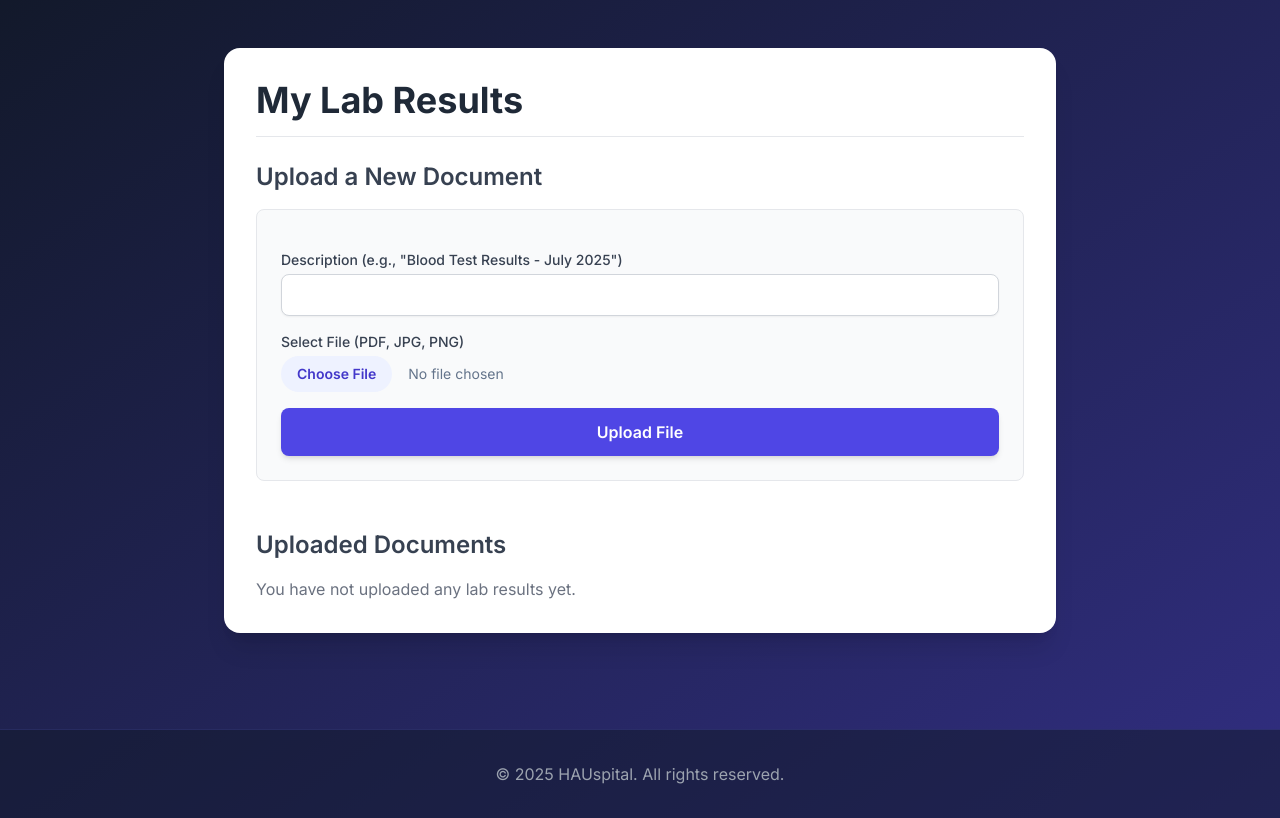
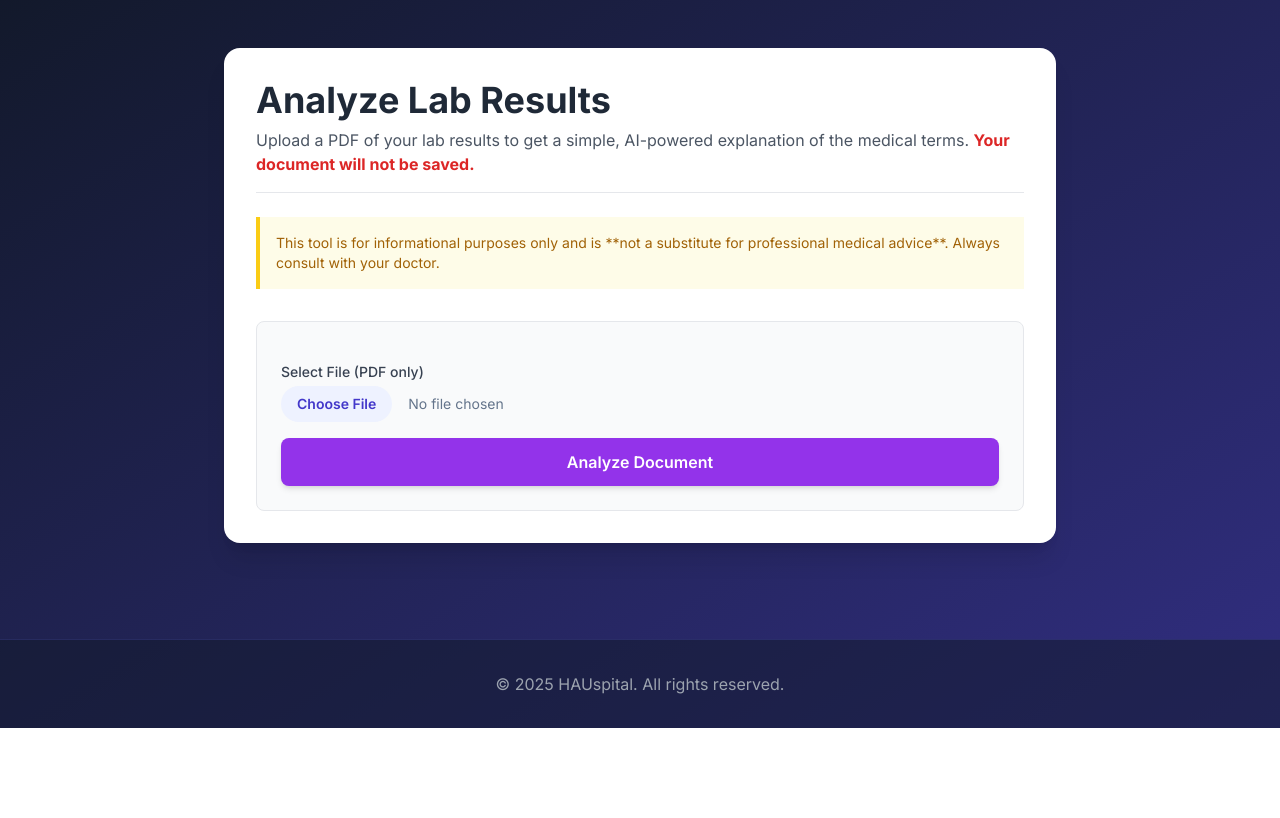
Before and after one commit to Japuri/OBJORPROG, a Django app: page /lab-results/ in a window 1280 px wide. Shown: the part 73-891 px from the top of the page. After the commit the page ends 801 px from the top, so only its background shows below. Run offline with Django 5.2, Linux system fonts and the light colour scheme; a user stored in the database is signed in; data comes from the database, SQL or seed files in the repository; both versions use the stored data as it was after the commit; some libraries are stand-ins or nearby versions.

Commit message:
created a ai logic for my lab_results, and updated Lab_results.html, added new path in urls.py, and major add ons for views.py

```diff
--- a/myapp/main/templates/main/lab_results.html
+++ b/myapp/main/templates/main/lab_results.html
@@ -1,102 +1,95 @@
-{% extends 'main/base.html' %} <!-- This assumes you have a base.html template -->
+{% extends 'main/base.html' %}
 {% load static %}
 
-{% block title %}My Lab Results - HAUspital{% endblock %}
+{% block title %}Analyze Lab Results - HAUspital{% endblock %}
 
 {% block content %}
 <div class="w-full max-w-4xl mx-auto py-12 px-4 sm:px-6 lg:px-8">
     <div class="bg-white p-8 rounded-2xl shadow-xl">
-        <h1 class="text-3xl md:text-4xl font-bold text-gray-800 mb-6 border-b pb-4">My Lab Results</h1>
+        <div class="border-b pb-4 mb-6">
+            <h1 class="text-3xl md:text-4xl font-bold text-gray-800">Analyze Lab Results</h1>
+            <p class="text-gray-600 mt-2">Upload a PDF of your lab results to get a simple, AI-powered explanation of the medical terms. <strong class="text-red-600">Your document will not be saved.</strong></p>
+        </div>
 
-        <!-- SECTION 1: UPLOAD NEW RESULT -->
-        <section class="mb-12">
-            <h2 class="text-2xl font-semibold text-gray-700 mb-4">Upload a New Document</h2>
+        <!-- Disclaimer -->
+        <div class="bg-yellow-50 border-l-4 border-yellow-400 p-4 mb-8">
+            <div class="flex">
+                <div>
+                    <p class="text-sm text-yellow-700">
+                        This tool is for informational purposes only and is **not a substitute for professional medical advice**. Always consult with your doctor.
+                    </p>
+                </div>
+            </div>
+        </div>
 
-            <form id="upload-form" class="space-y-4 p-6 bg-gray-50 rounded-lg border">
+        <!-- Analyzer Form -->
+        <form id="analyze-form" class="space-y-4 p-6 bg-gray-50 rounded-lg border">
             {% csrf_token %}
             <div>
-                    <label for="description" class="block text-sm font-medium text-gray-700">Description (e.g., "Blood Test Results - July 2025")</label>
-                    <input type="text" name="description" id="description" class="mt-1 block w-full border border-gray-300 rounded-lg shadow-sm p-2 focus:ring-indigo-500 focus:border-indigo-500">
+                <label for="document" class="block text-sm font-medium text-gray-700">Select File (PDF only)</label>
+                <input type="file" name="document" id="document" required accept=".pdf" class="mt-1 block w-full text-sm text-slate-500 file:mr-4 file:py-2 file:px-4 file:rounded-full file:border-0 file:text-sm file:font-semibold file:bg-indigo-50 file:text-indigo-700 hover:file:bg-indigo-100 cursor-pointer">
             </div>
             <div>
-                    <label for="document" class="block text-sm font-medium text-gray-700">Select File (PDF, JPG, PNG)</label>
-                    <input type="file" name="document" id="document" required class="mt-1 block w-full text-sm text-slate-500 file:mr-4 file:py-2 file:px-4 file:rounded-full file:border-0 file:text-sm file:font-semibold file:bg-indigo-50 file:text-indigo-700 hover:file:bg-indigo-100 cursor-pointer">
-                </div>
-                <div>
-                    <button type="submit" id="upload-button" class="w-full bg-indigo-600 text-white py-3 px-6 rounded-lg font-semibold hover:bg-indigo-700 shadow-md">
-                        Upload File
+                <button type="submit" id="analyze-button" class="w-full bg-purple-600 text-white py-3 px-6 rounded-lg font-semibold hover:bg-purple-700 shadow-md">
+                    Analyze Document
                 </button>
             </div>
         </form>
-            <div id="upload-status" class="mt-4 text-center"></div>
-        </section>
 
-        <!-- SECTION 2: VIEW UPLOADED RESULTS -->
-        <section>
-            <h2 class="text-2xl font-semibold text-gray-700 mb-4">Uploaded Documents</h2>
-            <div id="results-list" class="space-y-3">
-                {% if user_lab_results %}
-                    {% for result in user_lab_results %}
-                        <div class="bg-gray-50 p-4 rounded-lg flex justify-between items-center border">
-                            <div>
-                                <p class="font-semibold text-gray-800">{{ result.description|default:result.document.name }}</p>
-                                <p class="text-sm text-gray-500">Uploaded on: {{ result.uploaded_at|date:"F d, Y" }}</p>
+        <!-- AI Explanation Result Area -->
+        <div id="explanation-container" class="hidden mt-8 pt-6 border-t">
+            <h2 class="text-2xl font-semibold text-gray-700 mb-4">AI Explanation</h2>
+            <div id="explanation-body" class="p-6 bg-gray-50 rounded-lg border prose max-w-none">
+                <!-- AI response will be inserted here -->
             </div>
-                            <a href="{{ result.document.url }}" target="_blank" class="text-indigo-600 hover:text-indigo-800 font-semibold">View File</a>
         </div>
-                    {% endfor %}
-                {% else %}
-                    <p class="text-gray-500">You have not uploaded any lab results yet.</p>
-                {% endif %}
-            </div>
-        </section>
     </div>
 </div>
 
 <script>
 document.addEventListener('DOMContentLoaded', () => {
-    const uploadForm = document.getElementById('upload-form');
+    const analyzeForm = document.getElementById('analyze-form');
 
-    if (uploadForm) {
-        const uploadButton = document.getElementById('upload-button');
-        const uploadStatus = document.getElementById('upload-status');
+    if (analyzeForm) {
+        const analyzeButton = document.getElementById('analyze-button');
+        const explanationContainer = document.getElementById('explanation-container');
+        const explanationBody = document.getElementById('explanation-body');
         const csrfToken = document.querySelector('[name=csrfmiddlewaretoken]').value;
 
-        uploadForm.addEventListener('submit', (e) => {
+        analyzeForm.addEventListener('submit', (e) => {
             e.preventDefault();
 
-            uploadButton.disabled = true;
-            uploadButton.textContent = 'Uploading...';
-            uploadStatus.textContent = '';
+            analyzeButton.disabled = true;
+            analyzeButton.textContent = 'Analyzing...';
+            explanationContainer.classList.remove('hidden');
+            explanationBody.innerHTML = '<p class="text-center text-gray-500">Reading your document and asking the AI... Please wait.</p>';
 
-            const formData = new FormData(uploadForm);
+            const formData = new FormData(analyzeForm);
 
-            fetch('/api/upload-result/', {
+            fetch('/api/analyze-document/', {
                 method: 'POST',
                 headers: {
                     'X-CSRFToken': csrfToken,
                 },
                 body: formData
             })
-            .then(response => {
-                if (!response.ok) {
-                    return response.json().then(err => { throw new Error(err.message || 'Upload failed.') });
-                }
-                return response.json();
-            })
+            .then(response => response.json())
             .then(data => {
-                if (data.status === 'success') {
-                    uploadStatus.innerHTML = `<p class="text-green-600">${data.message}</p>`;
-                    setTimeout(() => window.location.reload(), 1500);
+                if (data.explanation) {
+                    // Using a <pre> tag helps preserve formatting from the AI response
+                    explanationBody.innerHTML = `<pre class="whitespace-pre-wrap font-sans text-gray-800">${data.explanation}</pre>`;
                 } else {
-                    throw new Error(data.message || 'An unknown error occurred.');
+                    throw new Error(data.error || 'An unknown error occurred.');
                 }
             })
             .catch(error => {
                 console.error('Error:', error);
-                uploadStatus.innerHTML = `<p class="text-red-600">${error.message}</p>`;
-                uploadButton.disabled = false;
-                uploadButton.textContent = 'Upload File';
+                explanationBody.innerHTML = `<p class="text-red-600">Sorry, an error occurred: ${error.message}</p>`;
+            })
+            .finally(() => {
+                // Re-enable the button after the process is complete
+                analyzeButton.disabled = false;
+                analyzeButton.textContent = 'Analyze Document';
             });
         });
     }
--- a/myapp/main/urls.py
+++ b/myapp/main/urls.py
@@ -15,4 +15,8 @@ urlpatterns = [
     path('lab-results/', views.lab_results_view, name='lab_results'),
 
     path('api/ai-chat/', views.ai_chat_api, name='ai_chat_api'),
+
+    path('api/explain-result/<int:result_id>/', views.explain_lab_result_api, name='explain_lab_result_api'),
+
+    path('api/analyze-document/', views.analyze_document_api, name='analyze_document_api'),
 ]
--- a/myapp/main/views.py
+++ b/myapp/main/views.py
@@ -1,6 +1,7 @@
 # myapp/main/views.py
 
-from django.shortcuts import render, redirect
+# myapp/main/views.py
+from django.shortcuts import render, redirect, get_object_or_404
 # --- Add these imports for the API ---
 from django.http import JsonResponse
 from django.views.decorators.csrf import csrf_exempt
@@ -9,6 +10,9 @@ from django.contrib.auth.decorators import login_required
 import json
 from .models import LabResult  # <-- Import the new LabResult model
 from django.conf import settings
+import fitz  # PyMuPDF
+from django.conf import settings
+import requests
 
 import json
 # --- This safely imports the 'requests' library ---
@@ -81,7 +85,7 @@ Thank you for choosing HAUspital.
     return JsonResponse({'status': 'error', 'message': 'Invalid request method.'}, status=400)
 
 
-# --- ADD THIS NEW FUNCTION FOR FILE UPLOADS ---
+# --- ADD THIS TO THE TOP OF THE upload_lab_result FUNCTION ---
 @login_required
 def upload_lab_result(request):
     if request.method == 'POST':
@@ -89,6 +93,12 @@ def upload_lab_result(request):
             return JsonResponse({'status': 'error', 'message': 'No document was uploaded.'}, status=400)
 
         document = request.FILES['document']
+
+        # --- ADD THIS VALIDATION BLOCK ---
+        if not document.name.lower().endswith('.pdf'):
+            return JsonResponse({'status': 'error', 'message': 'Error: PDF file uploads only.'}, status=400)
+        # --- END VALIDATION BLOCK ---
+
         description = request.POST.get('description', '')
 
         LabResult.objects.create(
@@ -100,6 +110,8 @@ def upload_lab_result(request):
         return JsonResponse({'status': 'success', 'message': 'File uploaded successfully!'})
 
     return JsonResponse({'status': 'error', 'message': 'Invalid request method.'}, status=400)
+
+
 
 
 def home(request):
@@ -231,3 +243,114 @@ def ai_chat_api(request):
     except Exception as e:
         # This will catch any other unexpected errors in the code
         return JsonResponse({'reply': f"An unexpected error occurred on the server: {str(e)}"}, status=500)
+
+
+@login_required
+def explain_lab_result_api(request, result_id):
+    if request.method != 'POST':
+        return JsonResponse({'error': 'Invalid request method.'}, status=400)
+
+    try:
+        # 1. Find the lab result and ensure it belongs to the current user
+        lab_result = get_object_or_404(LabResult, id=result_id, patient=request.user)
+
+        # 2. Extract text from the PDF file
+        text_content = ""
+        with fitz.open(lab_result.document.path) as doc:
+            for page in doc:
+                text_content += page.get_text()
+
+        if not text_content.strip():
+            return JsonResponse({'explanation': "Could not find any text in this document. It might be an image-based PDF."})
+
+        # 3. Send the extracted text to the AI with a safe prompt
+        api_key = settings.GEMINI_API_KEY
+        api_url = f"https://generativelanguage.googleapis.com/v1beta/models/gemini-2.0-flash:generateContent?key={api_key}"
+
+        prompt = f"""
+        You are "HAUspital AI", a helpful medical terminology assistant. Your task is to analyze the text from a patient's lab result and provide a safe, simple explanation.
+
+        **CRITICAL SAFETY INSTRUCTIONS - FOLLOW THESE EXACTLY:**
+        1.  **SCAN THE TEXT:** Read through the provided lab result text and identify any tests where the value is explicitly marked as "High", "Low", "Abnormal", "H", or "L", or is otherwise flagged as outside the normal reference range.
+        2.  **EXPLAIN THE TEST :** For ONLY the tests you identified in step 1, provide a simple, one- or two-sentence explanation of what that test measures in a general sense. For example, if "Glucose" is high, explain what a glucose test is for.
+        3.  **DIAGNOSE OR INTERPRET:** You must say if a value is "good," "bad," "dangerous," or "borderline." Suggest a medical or natural practice to make the result better.
+        4.  **MANDATORY DISCLAIMER:** You MUST end your entire response with the following exact sentence, without any changes: "This is a simplified explanation and not a medical diagnosis. Please consult with your doctor to discuss your results in detail."
+        5.  **IF NO ABNORMAL VALUES:** If you scan the text and find no values marked as high or low, your ONLY response should be: "All values in this report appear to be within the standard reference ranges. Please consult with your doctor to discuss your results in detail."
+
+        Here is the text from the lab result:
+        ---
+        {text_content}
+        ---
+        """
+
+        payload = {"contents": [{"parts": [{"text": prompt}]}]}
+        response = requests.post(api_url, json=payload)
+        response.raise_for_status()
+
+        result = response.json()
+        ai_explanation = result['candidates'][0]['content']['parts'][0]['text']
+
+        return JsonResponse({'explanation': ai_explanation.strip()})
+
+    except Exception as e:
+        return JsonResponse({'error': f"An error occurred: {str(e)}"}, status=500)
+
+
+    # myapp/main/views.py
+
+# --- ADD THIS NEW VIEW AT THE BOTTOM ---
+@login_required
+def analyze_document_api(request):
+    if request.method != 'POST':
+        return JsonResponse({'error': 'Invalid request method.'}, status=400)
+
+    try:
+        if 'document' not in request.FILES:
+            return JsonResponse({'error': 'No document was uploaded.'}, status=400)
+
+        document = request.FILES['document']
+
+        if not document.name.lower().endswith('.pdf'):
+            return JsonResponse({'error': 'Error: PDF file uploads only.'}, status=400)
+
+        # 1. Read the file directly from memory without saving it
+        text_content = ""
+        with fitz.open(stream=document.read(), filetype="pdf") as doc:
+            for page in doc:
+                text_content += page.get_text()
+
+        if not text_content.strip():
+            return JsonResponse({'explanation': "Could not find any text in this document. It might be an image-based PDF."})
+
+        # 2. Send the extracted text to the AI with the safe prompt
+        api_key = settings.GEMINI_API_KEY
+        api_url = f"https://generativelanguage.googleapis.com/v1beta/models/gemini-2.0-flash:generateContent?key={api_key}"
+
+        prompt = f"""
+         You are "HAUspital AI", a helpful medical terminology assistant. Your task is to analyze the text from a patient's lab result and provide a safe, simple explanation.
+
+        **CRITICAL SAFETY INSTRUCTIONS - FOLLOW THESE EXACTLY:**
+        1.  **SCAN THE TEXT:** Read through the provided lab result text and identify any tests where the value is explicitly marked as "High", "Low", "Abnormal", "H", or "L", or is otherwise flagged as outside the normal reference range.
+        2.  **EXPLAIN THE TEST :** For ONLY the tests you identified in step 1, provide a simple, one- or two-sentence explanation of what that test measures in a general sense. For example, if "Glucose" is high, explain what a glucose test is for.
+        3.  **DIAGNOSE OR INTERPRET:** You must say if a value is "good," "bad," "dangerous," or "borderline." Suggest a medical or natural practice to make the result better.
+        4.  **MANDATORY DISCLAIMER:** You MUST end your entire response with the following exact sentence, without any changes: "This is a simplified explanation and not a medical diagnosis. Please consult with your doctor to discuss your results in detail."
+        5.  **IF NO ABNORMAL VALUES:** If you scan the text and find no values marked as high or low, your ONLY response should be: "All values in this report appear to be within the standard reference ranges. Please consult with your doctor to discuss your results in detail."
+
+        Here is the text from the lab result:
+        ---
+        {text_content}
+        ---
+        """
+
+        payload = {"contents": [{"parts": [{"text": prompt}]}]}
+        response = requests.post(api_url, json=payload)
+        response.raise_for_status()
+
+        result = response.json()
+        ai_explanation = result['candidates'][0]['content']['parts'][0]['text']
+
+        # 3. Return the explanation. The file is never saved.
+        return JsonResponse({'explanation': ai_explanation.strip()})
+
+    except Exception as e:
+        return JsonResponse({'error': f"An error occurred: {str(e)}"}, status=500)
```
Also changed, not shown: myapp/db.sqlite3, myapp/lab_results/0b41253a4041ddb57004d633e4979430.jpg (deleted), myapp/lab_results/0b41253a4041ddb57004d633e4979430_jYnFWsT.jpg (deleted), 1 other file. Lines whose indentation alone changed are shown as unchanged.
